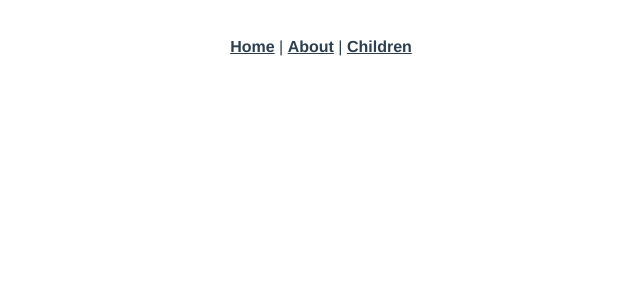
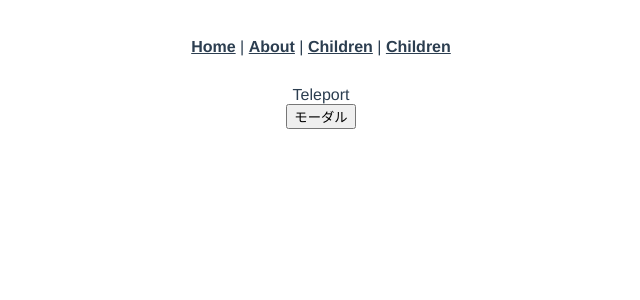
Before and after one commit to yuyasat-sandbox/vuejs_basic_udemy, a Vue app in the folder section10/vue3-test/: page /teleport-test in a window 1280 px wide. Shown: the top 300 px of the page, without its empty margins (319-959 px from the left). Built offline with nearby package versions, Linux system fonts and the light colour scheme.

Commit message:
implement modal with teleport

```diff
--- a/section10/vue3-test/src/App.vue
+++ b/section10/vue3-test/src/App.vue
@@ -2,6 +2,7 @@
   <nav>
     <router-link to="/">Home</router-link> |
     <router-link to="/about">About</router-link> |
+    <router-link to="/children">Children</router-link> |
     <router-link to="/children">Children</router-link>
   </nav>
   <router-view />
--- /dev/null
+++ b/section10/vue3-test/src/components/ModalButton.vue
@@ -0,0 +1,50 @@
+<template>
+  <div class="relative">
+    <button @click="modalOpen = true">モーダル</button>
+    <teleport to="body">
+      <div v-if="modalOpen" class="modal">
+        <div>
+          <p>モーダルウィンドウ</p>
+          <button @click="modalOpen = false">閉じる</button>
+        </div>
+      </div>
+    </teleport>
+  </div>
+</template>
+
+<script>
+export default {
+  data() {
+    return {
+      modalOpen: false,
+    };
+  },
+};
+</script>
+
+<style>
+.relative {
+  position: relative;
+}
+.modal {
+  position: absolute;
+  top: 0;
+  right: 0;
+  bottom: 0;
+  left: 0;
+  background-color: rgba(0, 0, 0, 0.5);
+  display: flex;
+  justify-content: center;
+  align-items: center;
+}
+.modal div {
+  display: flex;
+  flex-direction: column;
+  align-items: center;
+  justify-content: center;
+  background-color: #fff;
+  width: 300px;
+  height: 300px;
+  padding: 5px;
+}
+</style>
--- a/section10/vue3-test/src/router/index.js
+++ b/section10/vue3-test/src/router/index.js
@@ -1,6 +1,7 @@
 import { createRouter, createWebHistory } from "vue-router";
 import HomeView from "../views/HomeView.vue";
 import ChildrenView from "../views/ChildrenView.vue";
+import TeleportTest from "../views/TeleportTest.vue";
 
 const routes = [
   {
@@ -12,6 +13,11 @@ const routes = [
     path: "/children",
     name: "children",
     component: ChildrenView,
+  },
+  {
+    path: "/teleport-test",
+    name: "teleport-test",
+    component: TeleportTest,
   },
   {
     path: "/about",
--- /dev/null
+++ b/section10/vue3-test/src/views/TeleportTest.vue
@@ -0,0 +1,17 @@
+<template>
+  <div>
+    Teleport
+    <ModalButton />
+  </div>
+</template>
+
+<script>
+import ModalButton from "@/components/ModalButton";
+export default {
+  components: {
+    ModalButton,
+  },
+};
+</script>
+
+<style></style>
```
